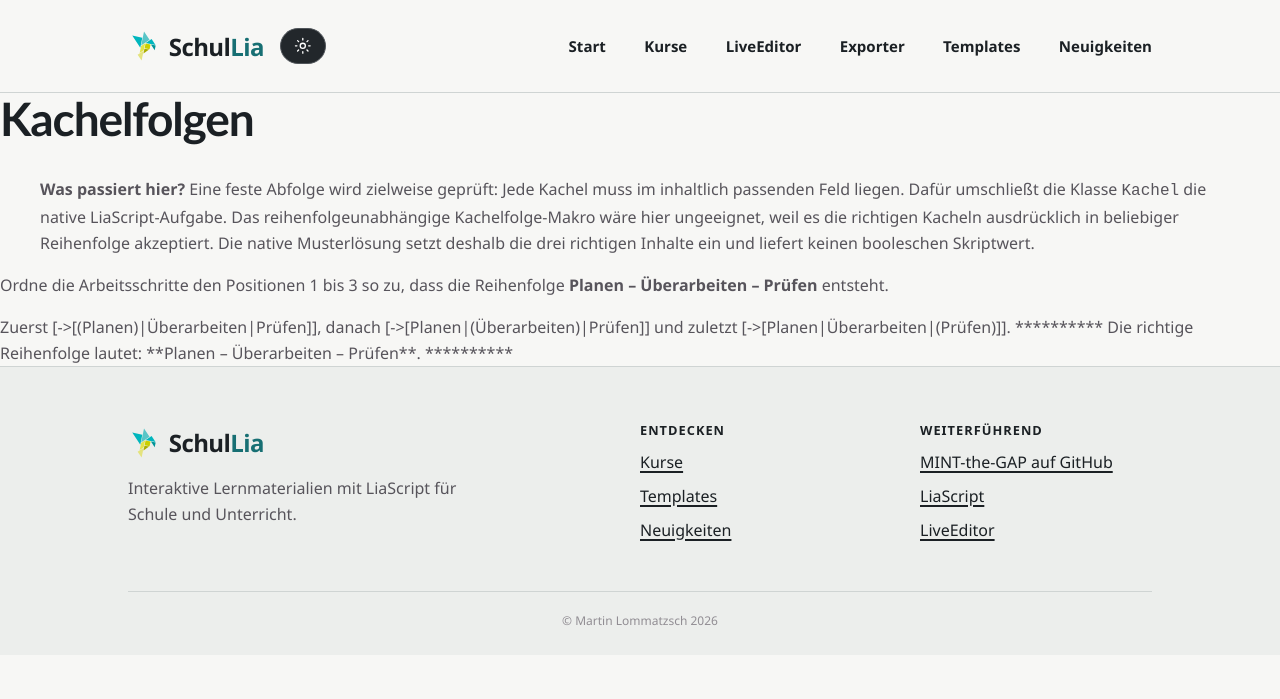
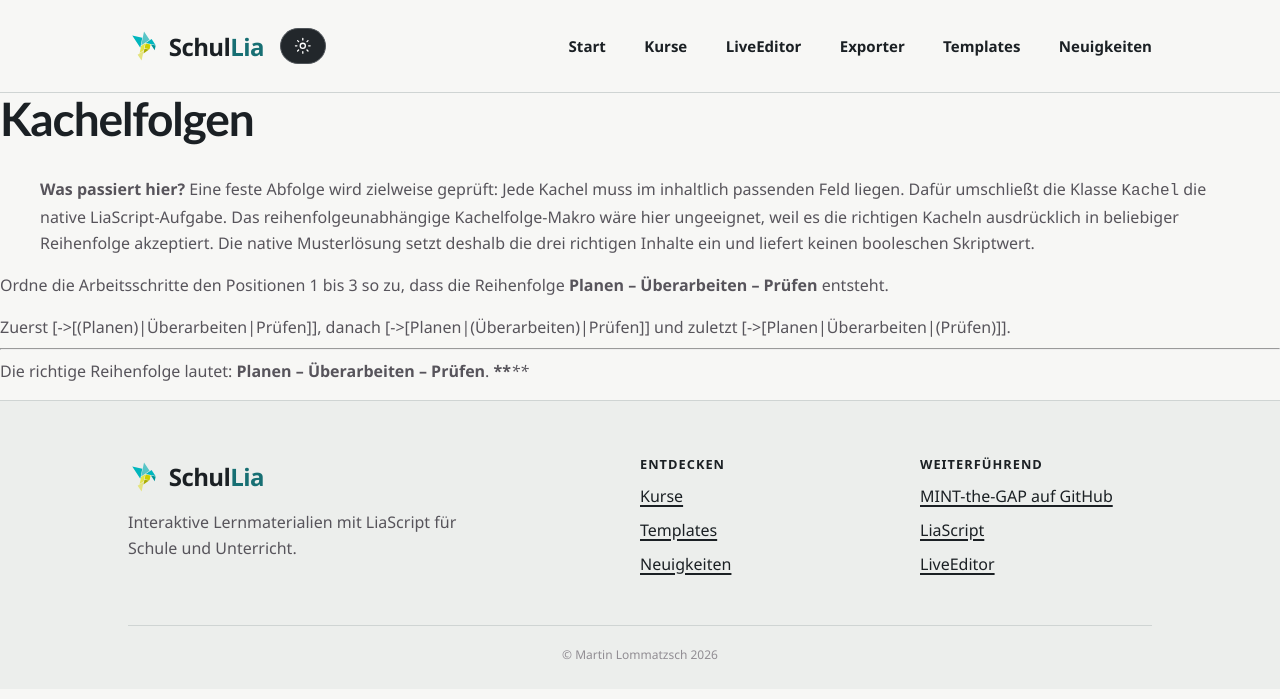
Before and after one commit to SchulLia/SchulLia.github.io, a Jekyll site: the page built from examples/cheatsheet-cards/seite-3-04-kachelfolgen.md, in a window 1280 px wide. Shown: the top 699 px of the page. Built offline with Jekyll 4.4.1, drawn with Linux system fonts in a browser that asks for light colours; our own code applies the rules of GitHub Pages for plain Markdown files.

Commit message:
Fix rendered kachel solution block

```diff
--- a/examples/cheatsheet-cards/seite-3-04-kachelfolgen.md
+++ b/examples/cheatsheet-cards/seite-3-04-kachelfolgen.md
@@ -16,11 +16,10 @@ Ordne die Arbeitsschritte den Positionen 1 bis 3 so zu, dass die Reihenfolge **P
 
 <div class="Kachel">
 
-<!-- data-randomize="true" -->
 Zuerst [->[(Planen)|Überarbeiten|Prüfen]], danach [->[Planen|(Überarbeiten)|Prüfen]] und zuletzt [->[Planen|Überarbeiten|(Prüfen)]].
+
+</div>
 
 **********
 Die richtige Reihenfolge lautet: **Planen – Überarbeiten – Prüfen**.
 **********
-
-</div>
```
